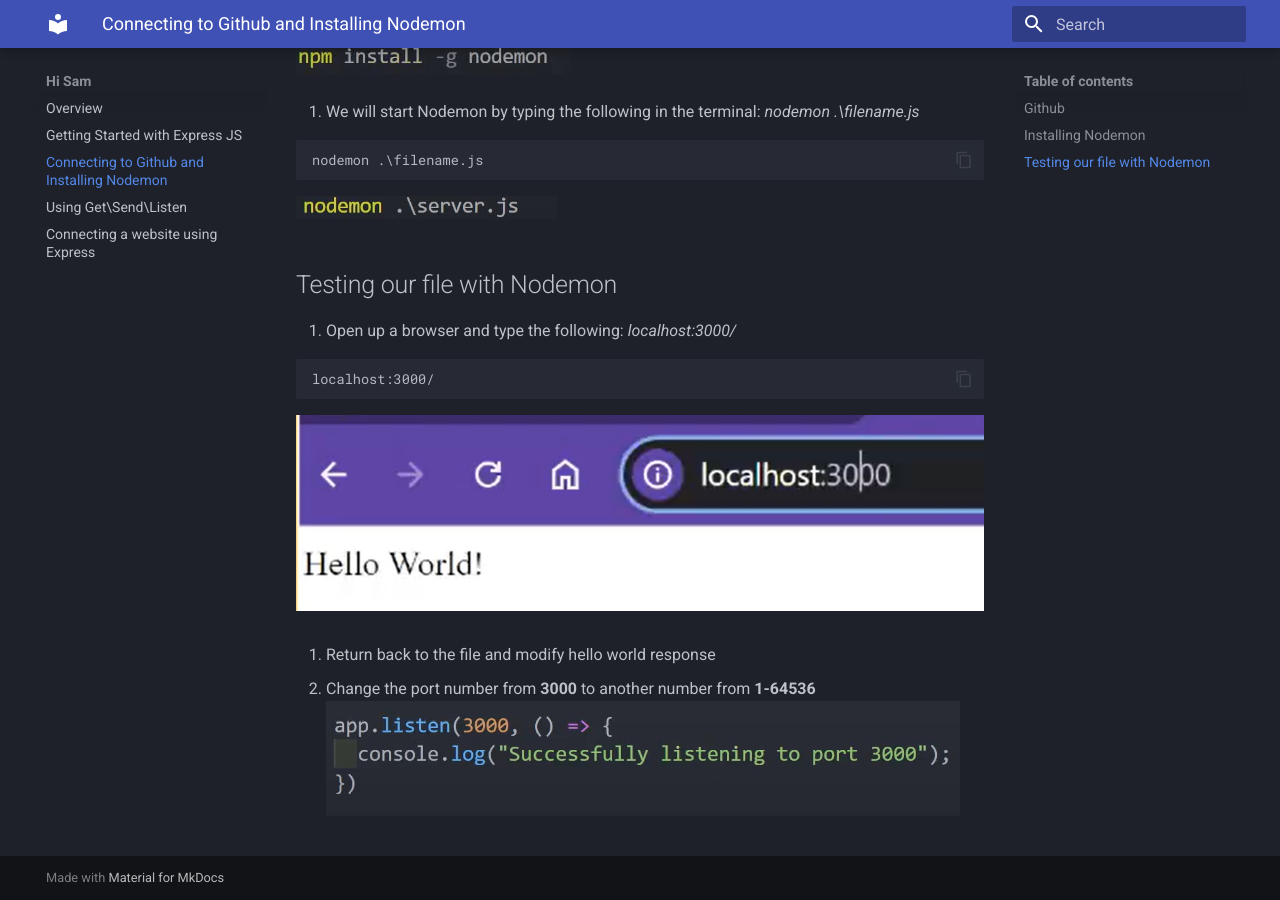
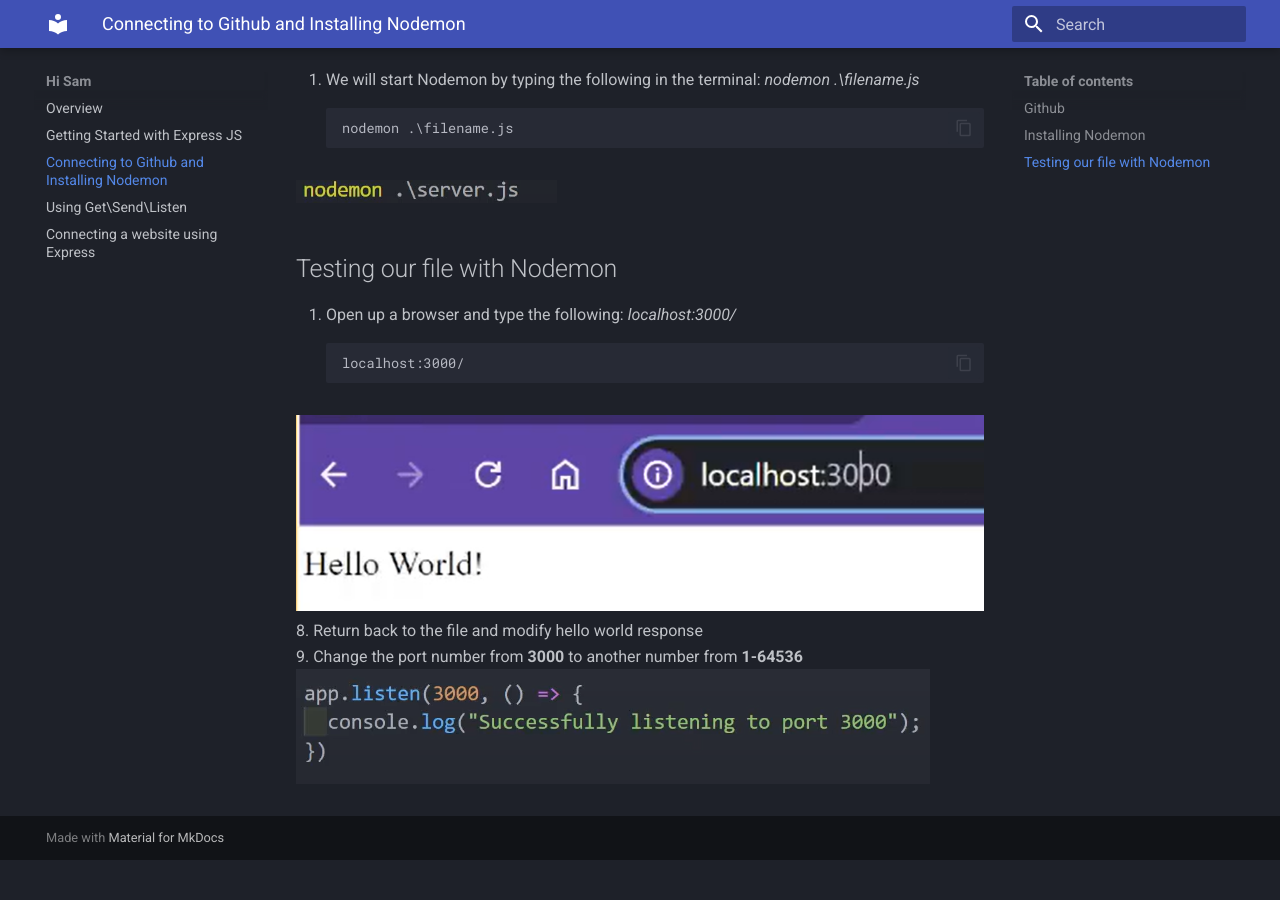
Before and after one commit to NBSutton98/COM-Documentation, an MkDocs documentation site: the page built from docs/task2.md, in a window 1280 px wide and 900 px high, scrolled down 772 px. Built offline with MkDocs 1.6.1 and Material for MkDocs 9.7.7, drawn with Linux system fonts in a browser that asks for light colours; after the commit the page ends 1632 px from its top, so only the background shows below that.

Commit message:
Adjust with LineBreak

````diff
--- a/docs/task2.md
+++ b/docs/task2.md
@@ -5,31 +5,24 @@
 
 ## Github
 
-1. Intiliaze github in VSCode
-2. Check our file by typing the following in the terminal: _node .\filename_
-
+1. Intiliaze github in VSCode<br>
+2. Check our file by typing the following in the terminal: _node .\filename_<br>
 ```
 node .\filename
 ```
-
-3. Add the names of the files we created in the previous step to **.gitignore (node_module/\*)**
-
+3. Add the names of the files we created in the previous step to **.gitignore (node_module/\*)**<br>
 ![gitIgnore](<./Task2/gitIgnore(7).png>)
 
 ## Installing Nodemon
-
-4. nagivate to the terminal as we did in our last step **(VIEW --> TERMINAL)**
-
+4. nagivate to the terminal as we did in our last step **(VIEW --> TERMINAL)**<br>
 - Type the following: _npm install -g nodemon_
 
 ```
 npm install -g nodemon
 ```
-
 ![Nodemon](./Task2/Nodemon.png)
 
-6. We will start Nodemon by typing the following in the terminal: _nodemon .\filename.js_
-
+6. We will start Nodemon by typing the following in the terminal: _nodemon .\filename.js_<br>
 ```
 nodemon .\filename.js
 ```
@@ -38,15 +31,12 @@
 
 ## Testing our file with Nodemon
 
-7. Open up a browser and type the following: *localhost:3000/*
-
+7. Open up a browser and type the following: *localhost:3000/*<br>
 ```
 localhost:3000/
 ```
 
 ![TestingServer](./Task2/serverTest.png)
-
-8. Return back to the file and modify hello world response
-
-9. Change the port number from **3000** to another number from **1-64536**
+8. Return back to the file and modify hello world response<br>
+9. Change the port number from **3000** to another number from **1-64536**<br>
 ![TestingServer](./task3/listenBoilerPlate.png)
````
Also changed, not shown: docs/task1.md (+11 -19 lines), docs/task3.md (+7 -22 lines), docs/task4.md (+17 -24 lines).
